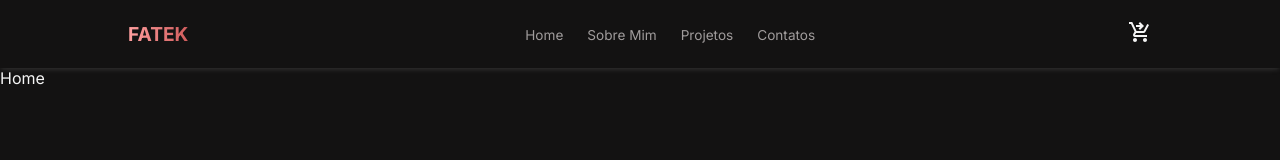
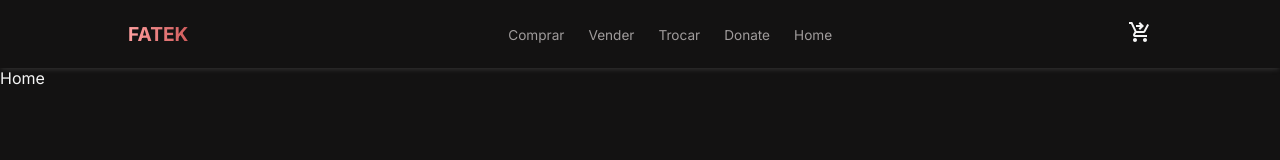
Before and after one commit to KaioBorgesDev/Fatek, a React (Vite) app in the folder frontend/: page / in a window 1280 px wide. Shown: the top 160 px of the page. Built offline with nearby package versions, Linux system fonts and the light colour scheme.

Commit message:
fix- name of links changed

```diff
--- a/frontend/src/components/NavBar.css
+++ b/frontend/src/components/NavBar.css
@@ -31,6 +31,9 @@ nav ul li a {
   color: #a09c9c;
   font-size: 0.85rem;
   font-weight: 400;
+}
+nav ul li a:hover {
+  color: #c9c2c2;
 }
 
 .cart-icon {
@@ -70,11 +73,12 @@ nav ul li a {
   left: -100%;
   width: 30%;
   height: 100%;
-  background-color: white;
-  box-shadow: rgba(0, 0, 0, 0.1) 0px 4px 12px;
+  background-color: rgb(12, 12, 12);
+  box-shadow: rgba(124, 120, 120, 0.1) 0px 4px 12px;
   transition: left 0.3s ease-in-out;
   z-index: 2;
   padding: 2rem;
+  border-right: 0.1cap solid white;
 }
 
 .menubar.active {
@@ -92,7 +96,7 @@ nav ul li a {
 
 .menubar ul li a {
   text-decoration: none;
-  color: #1f1f1f;
+  color: #b8b3b3;
   font-size: 1rem;
   font-weight: 500;
 }
--- a/frontend/src/components/NavBar.tsx
+++ b/frontend/src/components/NavBar.tsx
@@ -25,16 +25,19 @@ const NavBar = () => {
         </div>
         <ul>
           <li>
-            <a href="#ancora-home">Home</a>
+            <a>Comprar</a>
           </li>
           <li>
-            <a href="#ancora-sobre-mim">Sobre Mim</a>
+            <a href="#ancora-contatos">Vender</a>
           </li>
           <li>
-            <a href="#ancora-projetos">Projetos</a>
+            <a href="#ancora-projetos">Trocar</a>
           </li>
           <li>
-            <a href="#ancora-contatos">Contatos</a>
+            <a href="#ancora-projetos">Donate</a>
+          </li>
+          <li>
+            <a href="#ancora-home">Home</a>
           </li>
         </ul>
         <div
@@ -53,16 +56,19 @@ const NavBar = () => {
       <div className={`menubar ${menuActive ? "active" : ""}`}>
         <ul>
           <li>
-            <a href="#ancora-home" onClick={toggleMenu}>Home</a>
+            <a href="#ancora-home" onClick={toggleMenu}>Comprar</a>
           </li>
           <li>
-            <a href="#ancora-sobre-mim" onClick={toggleMenu}>Sobre Mim</a>
+            <a href="#ancora-sobre-mim" onClick={toggleMenu}>Vender</a>
           </li>
           <li>
-            <a href="#ancora-projetos" onClick={toggleMenu}>Projetos</a>
+            <a href="#ancora-projetos" onClick={toggleMenu}>Trocar</a>
           </li>
           <li>
-            <a href="#ancora-contatos" onClick={toggleMenu}>Contatos</a>
+            <a href="#ancora-contatos" onClick={toggleMenu}>Donate</a>
+          </li>
+          <li>
+            <a href="#ancora-contatos" onClick={toggleMenu}>Home</a>
           </li>
         </ul>
       </div>
```
